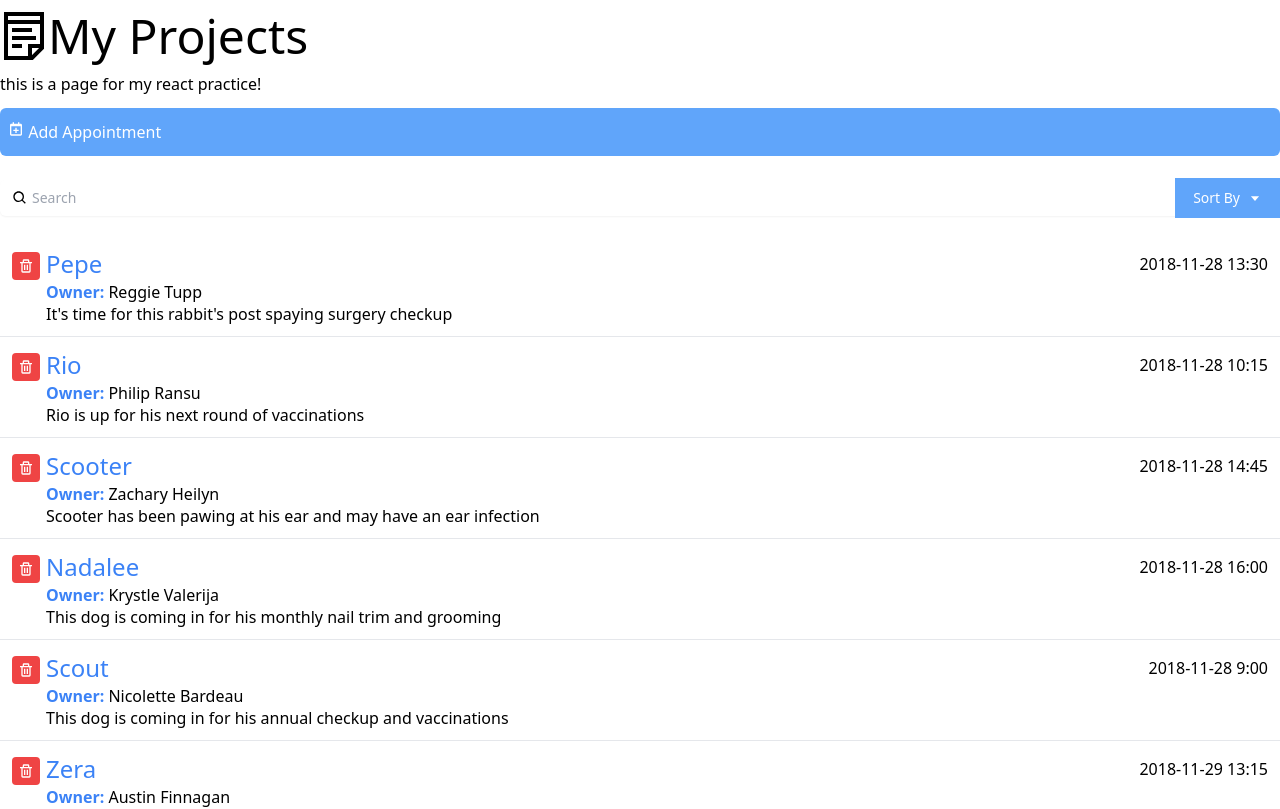
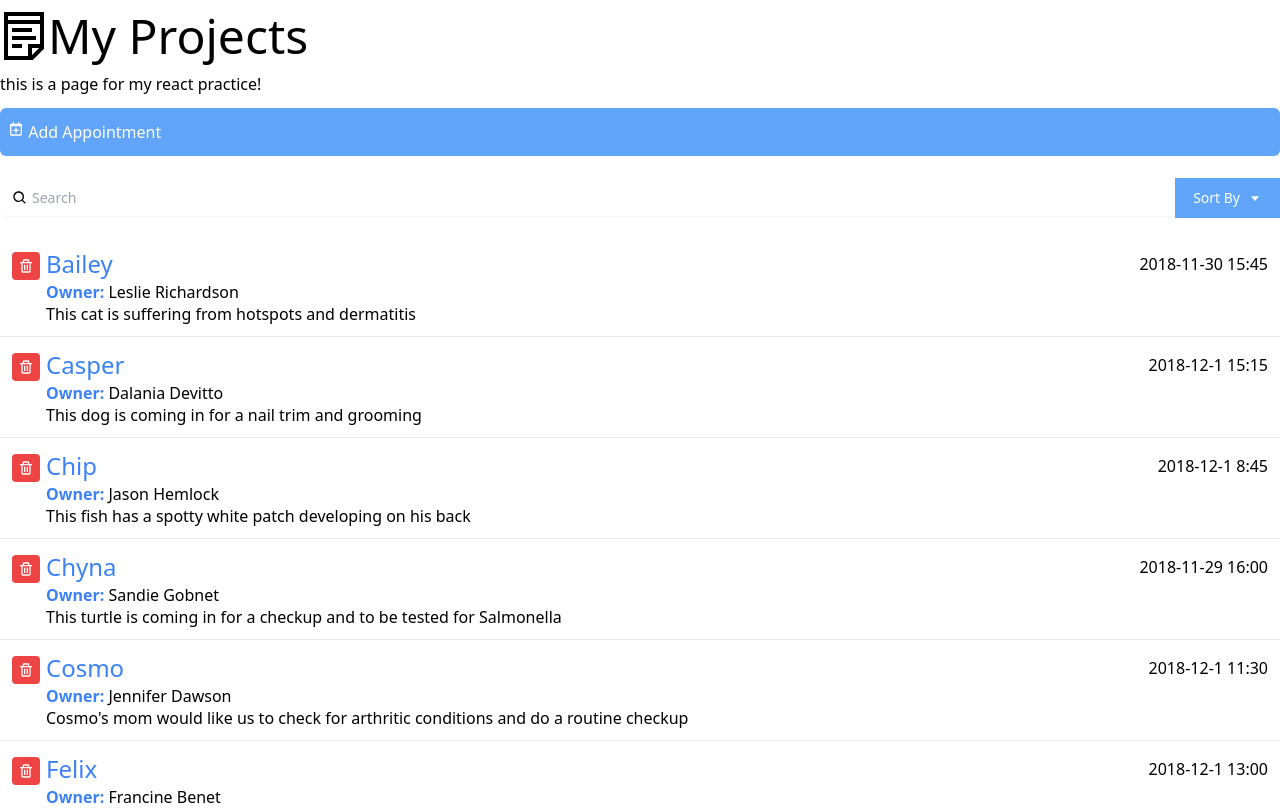
Before and after one commit to shunssv/react-interface-practice, a React (Vite) app: page / in a window 1280 px wide. Shown: the top 809 px of the page. Built offline with nearby package versions, Linux system fonts and the light colour scheme.

Commit message:
:children_crossing: added sort function

```diff
--- a/src/App.jsx
+++ b/src/App.jsx
@@ -8,6 +8,8 @@
 function App() {
   let [appointmentList, setAppointmentList] = useState([]);
   let [query, setQuery] = useState('');
+  let [sortBy, setSortBy] = useState('petName');
+  let [orderBy, setOrderBy] = useState('asc');
 
   const filteredAppointments = appointmentList
     .filter((item) => {
@@ -17,6 +19,12 @@
         item.aptNotes.toLowerCase().includes(query.toLowerCase())
       );
     })
+    .sort((a, b) => {
+      let order = orderBy === 'asc' ? 1 : -1;
+      return a[sortBy].toLowerCase() < b[sortBy].toLowerCase()
+        ? -1 * order
+        : 1 * order;
+    });
 
   const fetchData = useCallback(() => {
     fetch('./data.json')
```
